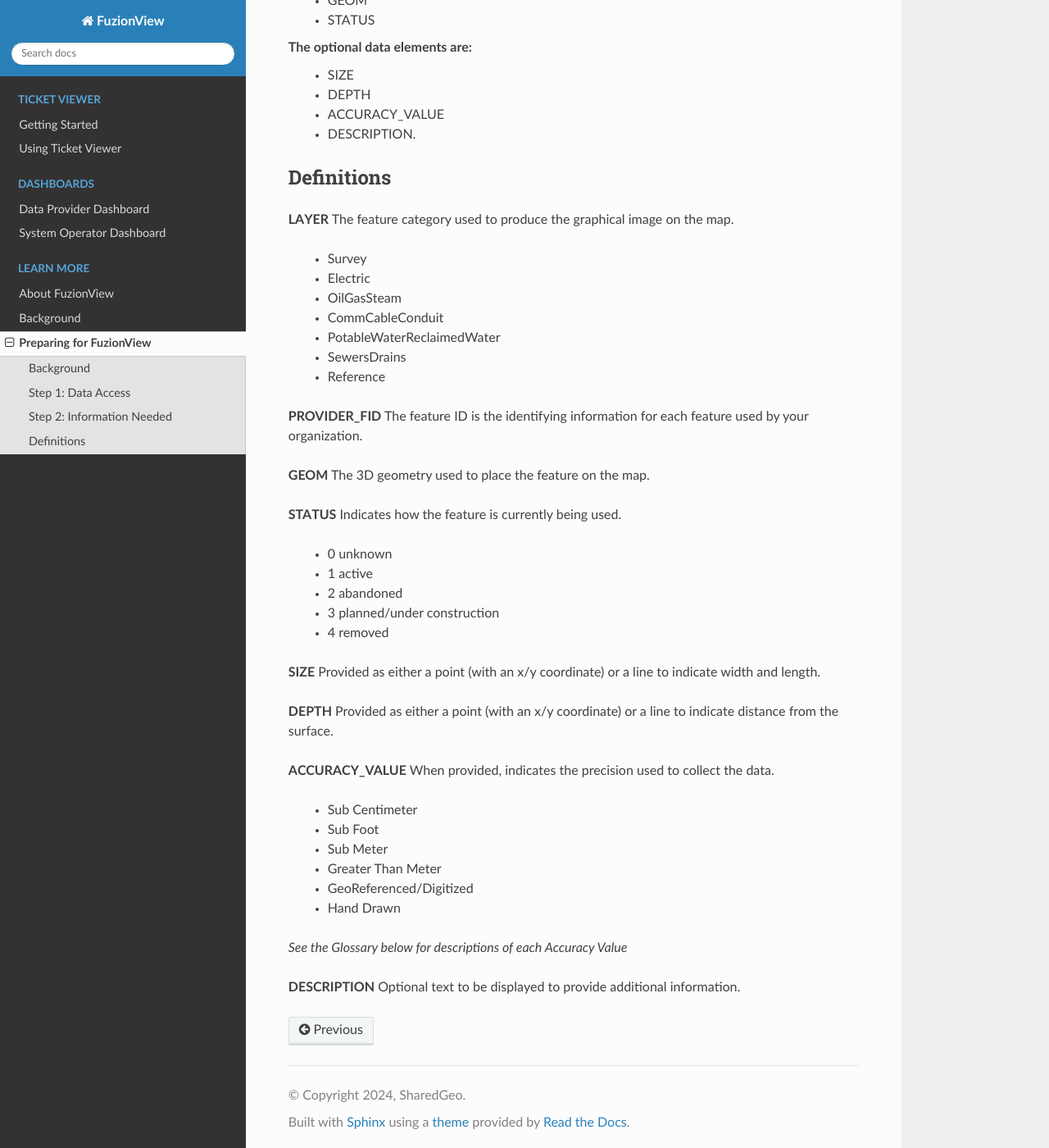
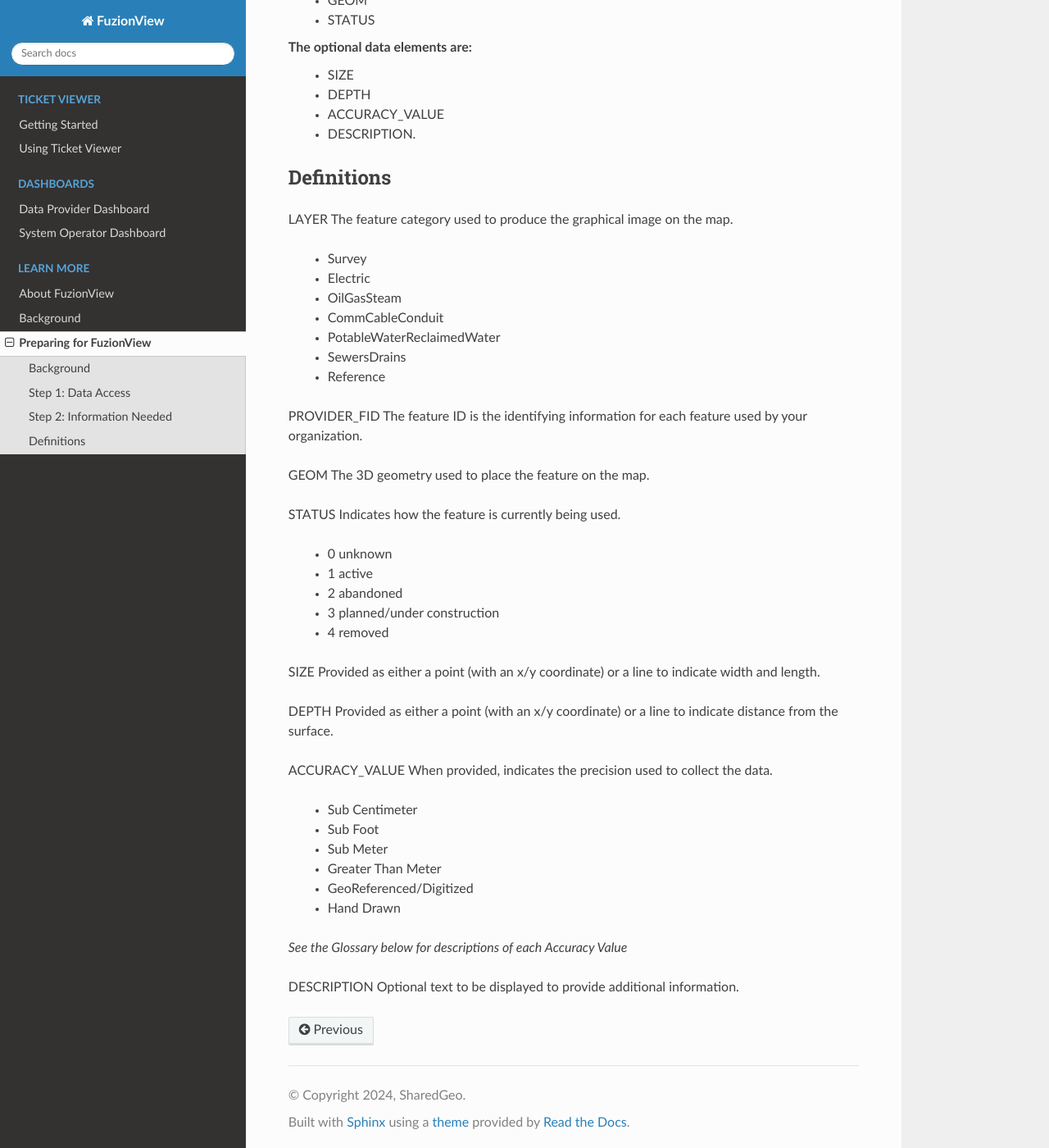
Before and after one commit to FuzionView/FV-Docs, a Sphinx documentation site: the page built from source/PrepFV.rst, in a window 1280 px wide and 1400 px high, scrolled down 898 px. Shown: the whole window at 82% size. Built offline with Sphinx 7.4.7 and the Read the Docs theme 2.0.0, drawn with Linux system fonts in a browser that asks for light colours.

```diff
--- a/source/PrepFV.rst
+++ b/source/PrepFV.rst
@@ -18,13 +18,13 @@
 ----------------------------
 FuzionView operates with a small set of required and optional data. During onboarding we will ask you to answer questions that help to define business rules that help us configure your data.
 
-**The required data elements are:**
+The required data elements are:
  * LAYER
  * PROVIDER_FID
  * GEOM
  * STATUS
 
-**The optional data elements are:**
+The optional data elements are:
  * SIZE
  * DEPTH
  * ACCURACY_VALUE
@@ -32,7 +32,7 @@
 
 Definitions
 -------------
-**LAYER**
+LAYER
 The feature category used to produce the graphical image on the map.
  * Survey
  * Electric
@@ -42,13 +42,13 @@
  * SewersDrains
  * Reference
 
-**PROVIDER_FID**
+PROVIDER_FID
 The feature ID is the identifying information for each feature used by your organization.
 
-**GEOM**
+GEOM
 The 3D geometry used to place the feature on the map.
 
-**STATUS**
+STATUS
 Indicates how the feature is currently being used.
  * 0 unknown
  * 1 active
@@ -56,13 +56,13 @@
  * 3 planned/under construction
  * 4 removed
 
-**SIZE**
+SIZE
 Provided as either a point (with an x/y coordinate) or a line to indicate width and length.
 
-**DEPTH**
+DEPTH
 Provided as either a point (with an x/y coordinate) or a line to indicate distance from the surface.
 
-**ACCURACY_VALUE**
+ACCURACY_VALUE
 When provided, indicates the precision used to collect the data.
  * Sub Centimeter
  * Sub Foot
@@ -72,5 +72,5 @@
  * Hand Drawn
 *See the Glossary below for descriptions of each Accuracy Value*
 
-**DESCRIPTION**
+DESCRIPTION
 Optional text to be displayed to provide additional information.
```
